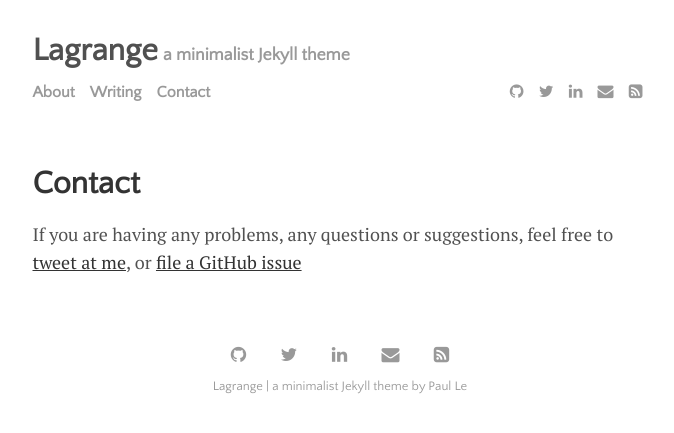
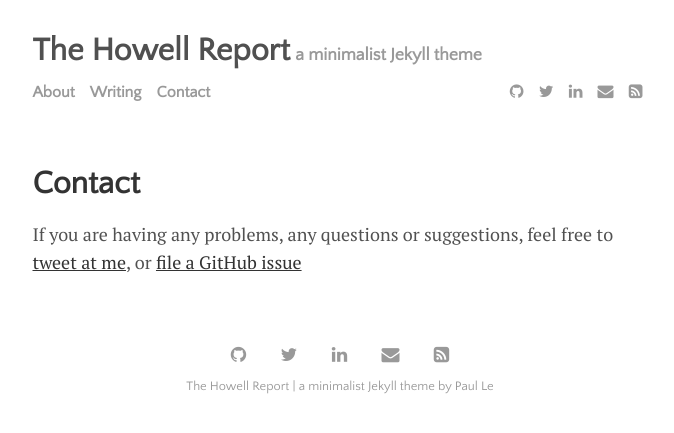
Before and after one commit to chrisahowell/howellreport_test01, a Jekyll site: the page built from menu/contact.md, in a window 1280 px wide. Shown: the top 433 px of the page, without its empty margins (300-974 px from the left). Built offline with Jekyll 4.4.1, drawn with Linux system fonts in a browser that asks for light colours; nearby versions of some CDN libraries.

Commit message:
change title

```diff
--- a/_config.yml
+++ b/_config.yml
@@ -20,7 +20,7 @@ permalink:           none
 plugins:             [jekyll-paginate, jekyll-sitemap, jekyll-feed, jekyll-seo-tag]
 
 # Customise atom feed settings (this is where Jekyll-Feed gets configuration information)
-title:		           'Lagrange'
+title:		           'The Howell Report'
 description:	       'a minimalist Jekyll theme'
 author:              'Paul Le'
 
```
